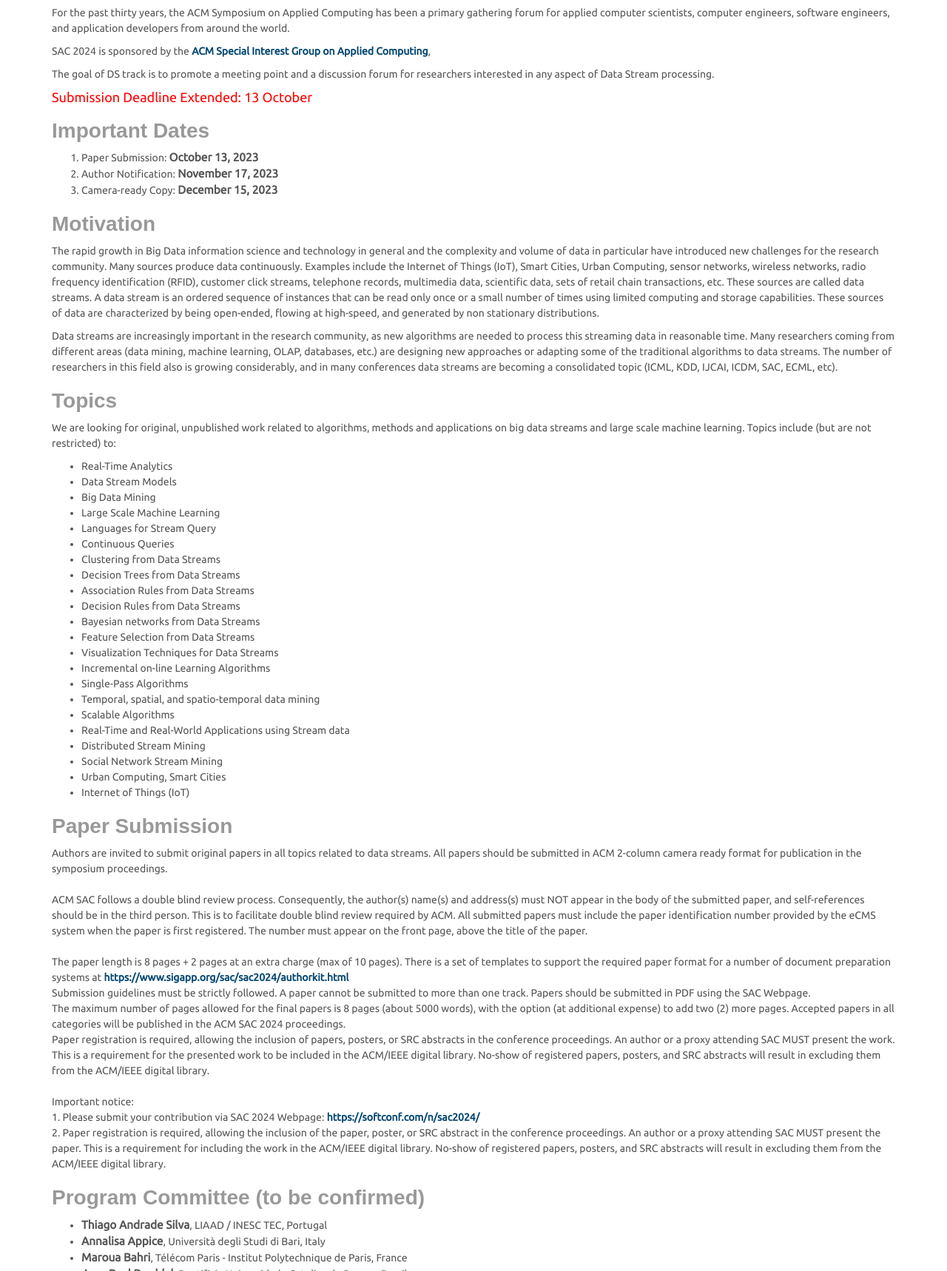
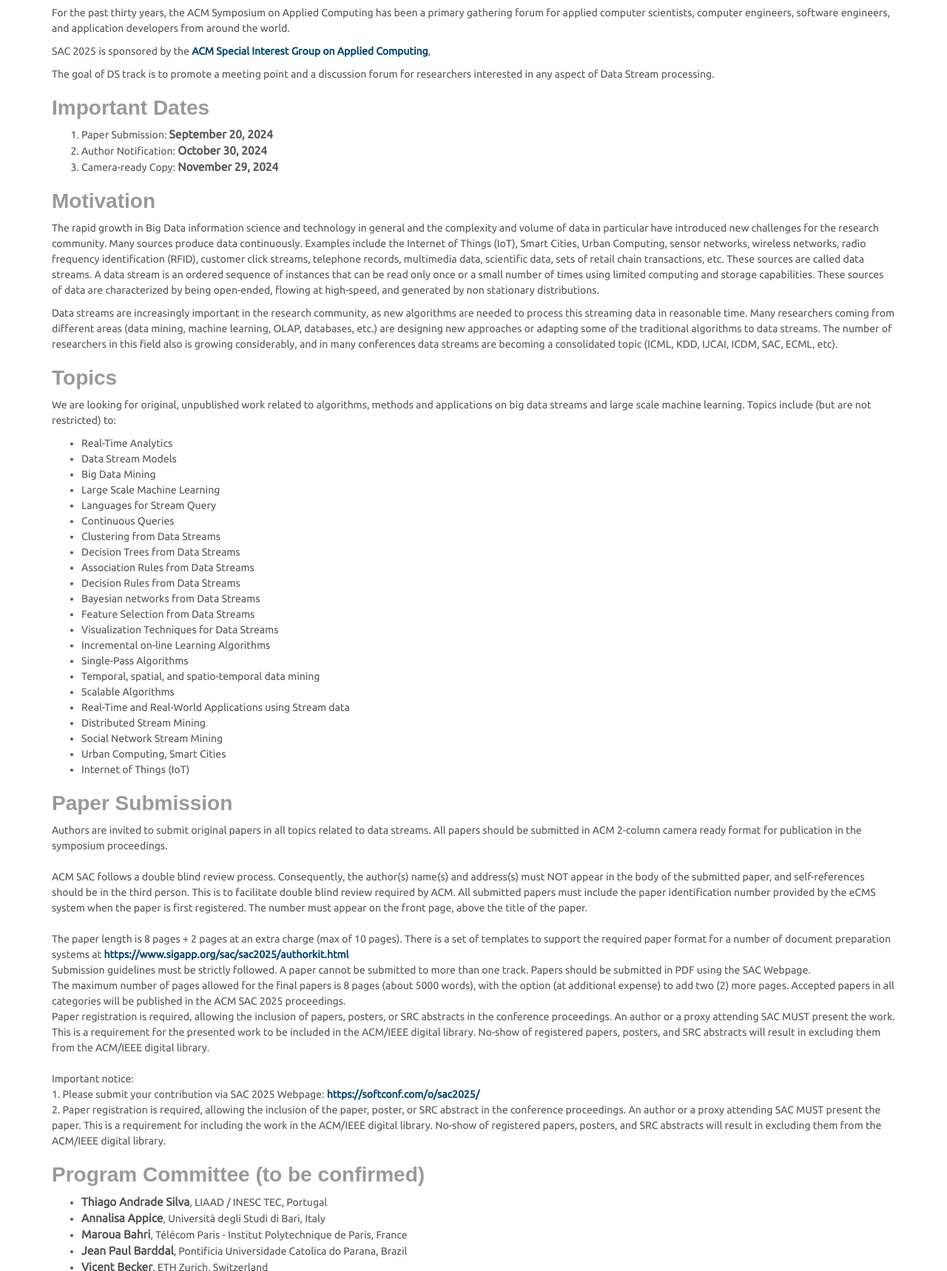
Before and after one commit to abifet/SAC2025, a plain HTML site: page index.html in a window 1280 px wide. Shown: the part 893-2611 px from the top of the page at 74% size. Drawn offline with nearby package versions, Linux system fonts and the light colour scheme; a script that the page names is missing; files whose address does not match are found by name; a web font is replaced by a local one.

Commit message:
Update index.html

```diff
--- a/index.html
+++ b/index.html
@@ -55,7 +55,7 @@
       <div class="container">
 <h1><img align=center width=58 height=55 hspace=3 alt="" src="acm_logo.gif"> ACM Symposium on Applied Computing
 Data Streams Track</h1>
-in conjunction with <a href="https://www.sigapp.org/sac/sac2024/">
+in conjunction with <a href="https://www.sigapp.org/sac/sac2025/">
 ACM Symposium on Applied Computing</a>: The 40th Annual ACM Symposium on Applied Computing
 in Sicily, Italy March 31 - April 4, 2025
 </div></div>
@@ -75,7 +75,7 @@ in Sicily, Italy March 31 - April 4, 2025
 For the past thirty years, the ACM Symposium on Applied Computing has
 been a primary gathering forum for applied computer scientists,
 computer engineers, software engineers, and application developers
-from around the world. <br /><p>SAC 2024 is sponsored by the
+from around the world. <br /><p>SAC 2025 is sponsored by the
 <a href="http://www.acm.org/sigapp/">ACM Special Interest Group on Applied Computing</a>,<br />
 
 </p><p>The goal of DS track is to promote a meeting point and a
@@ -83,13 +83,13 @@ from around the world. <br /><p>SAC 2024 is sponsored by the
 
 </p>
 </p>
-<font color="red" size="+1"> Submission Deadline Extended: 13 October </font>
+<!-- <font color="red" size="+1"> Submission Deadline Extended: 13 October </font> -->
 
 <h1 id="dates">Important Dates</h1>
 <ol>
-<li> Paper Submission: <b>October 13, 2023</b>
-<li> Author Notification: <b>November 17, 2023</b>
-<li> Camera-ready Copy: <b>December 15, 2023</b>
+<li> Paper Submission: <b>September 20, 2024</b>
+<li> Author Notification: <b>October 30, 2024</b>
+<li> Camera-ready Copy: <b>November 29, 2024</b>
 </ol>
 
 <h1 id="motivation">Motivation</h1>
@@ -166,8 +166,8 @@ appear on the front page, above the title of the paper.
 The paper length is 8 pages + 2 pages at an extra charge (max of 10 pages).
 There is a set of templates to support the required paper
 format for a number of document preparation systems at
-<a href="https://www.sigapp.org/sac/sac2024/authorkit.html">
-https://www.sigapp.org/sac/sac2024/authorkit.html</a>
+<a href="https://www.sigapp.org/sac/sac2025/authorkit.html">
+https://www.sigapp.org/sac/sac2025/authorkit.html</a>
 <br>
 Submission guidelines must be strictly followed.  A paper cannot be
 submitted to more than one track. Papers should be submitted in PDF
@@ -176,14 +176,14 @@ using the SAC Webpage.
 The maximum number of pages allowed for the final papers is 8 pages
 (about 5000 words), with the option (at additional expense) to add
 two (2) more pages.  Accepted papers in all categories will be
-published in the ACM SAC 2024 proceedings.
+published in the ACM SAC 2025 proceedings.
 <br>
 Paper registration is required, allowing the inclusion of papers, posters, or SRC abstracts in the conference proceedings. An author or a proxy attending SAC MUST present the work. This is a requirement for the presented work to be included in the ACM/IEEE digital library. No-show of registered papers, posters, and SRC abstracts will result in excluding them from the ACM/IEEE digital library.
 <br>
 <br>
 Important notice:
 <br>
-1.      Please submit your contribution via SAC 2024 Webpage: <a href="https://softconf.com/n/sac2024/">https://softconf.com/n/sac2024/</a>
+1.      Please submit your contribution via SAC 2025 Webpage: <a href="https://softconf.com/o/sac2025/">https://softconf.com/o/sac2025/</a>
 <br>
 2.      Paper registration is required, allowing the inclusion of the paper, poster, or SRC abstract in the conference proceedings. An author or a proxy attending SAC MUST present the paper. This is a requirement for including the work in the ACM/IEEE digital library. No-show of registered papers, posters, and SRC abstracts will result in excluding them from the ACM/IEEE digital library.<br>
 <p></p>
```
